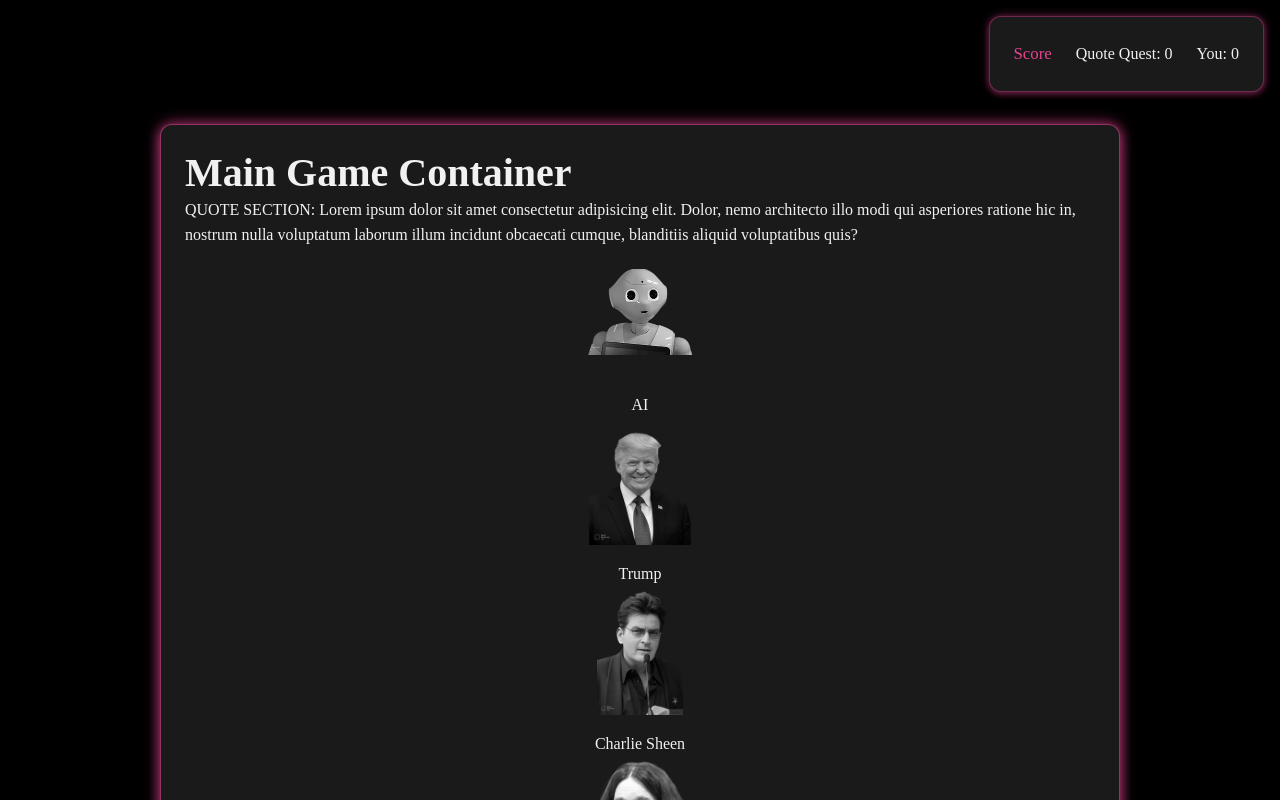
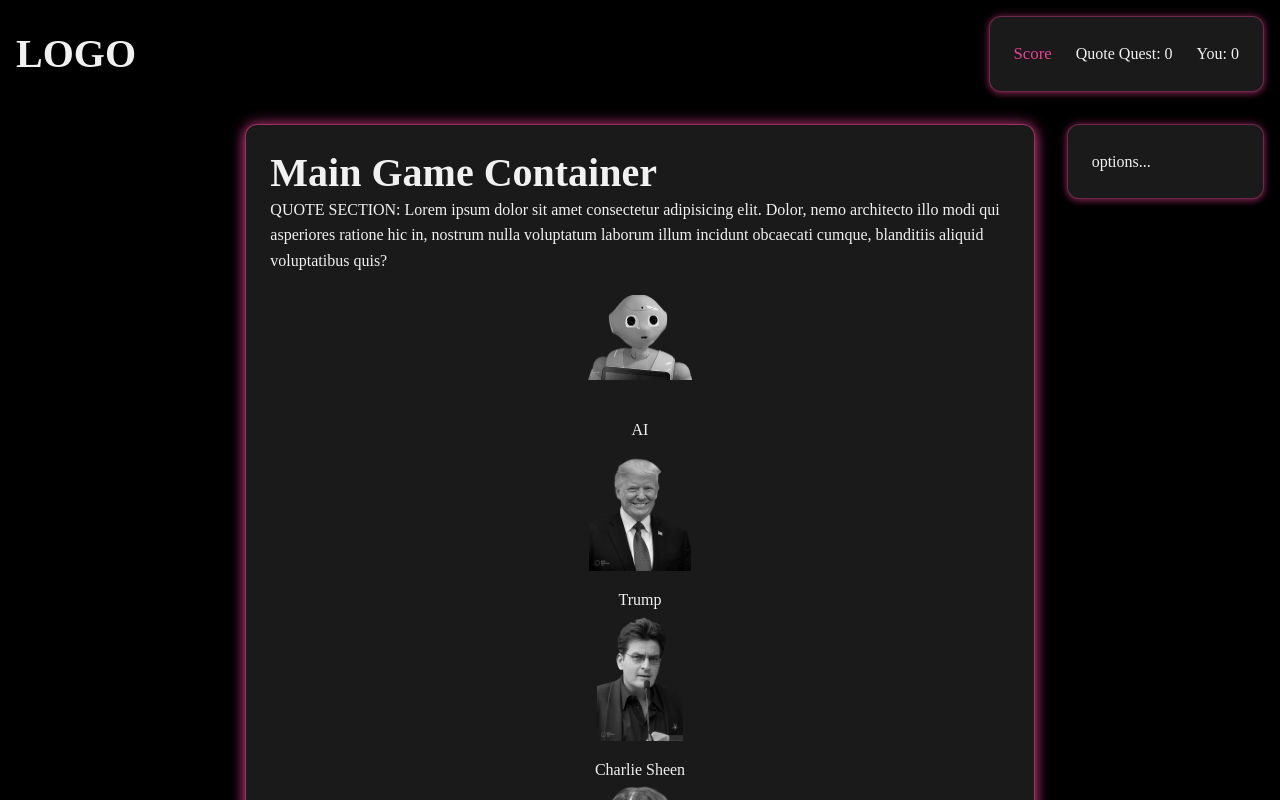
Before and after one commit to johnathanbryce/quote-quest, a React (Vite) app: page / in a window 1280 px wide. Shown: the top 800 px of the page. Built offline with nearby package versions, Linux system fonts and the light colour scheme.

Commit message:
update: basic layout finalized for game page

```diff
--- a/src/App.tsx
+++ b/src/App.tsx
@@ -1,7 +1,6 @@
 // layout
 import MainLayout from "./layout/MainLayout";
 import Header from "./layout/Header/Header";
-import Footer from "./layout/Footer";
 // content
 import GamePage from "./pages/GamePage";
 // context
@@ -13,7 +12,6 @@ function App() {
       <GameProvider>
         <Header />
         <GamePage />
-        <Footer />
       </GameProvider>
     </MainLayout>
   );
--- a/src/layout/Footer.tsx
+++ /dev/null
@@ -1,7 +0,0 @@
-import React from "react";
-
-const Footer = () => {
-  return <div></div>;
-};
-
-export default Footer;
--- a/src/layout/Header/Header.tsx
+++ b/src/layout/Header/Header.tsx
@@ -5,6 +5,7 @@ import Score from "./Score";
 const Header = () => {
   return (
     <header className={styles.header}>
+      <h2>LOGO</h2>
       <Panel glowStrength="light">
         <Score />
       </Panel>
--- a/src/layout/Header/HeaderStyles.module.scss
+++ b/src/layout/Header/HeaderStyles.module.scss
@@ -2,8 +2,8 @@
 
 .header {
   display: flex;
-  align-items: flex-end;
-  justify-content: flex-end;
+  align-items: center;
+  justify-content: space-between;
   width: 100%;
 }
 
--- a/src/pages/GamePage.tsx
+++ b/src/pages/GamePage.tsx
@@ -1,33 +1,25 @@
-import { GameProvider } from "../context/GameContext";
+import styles from "./GamePageStyles.module.scss";
+import MainGameContainer from "./_components/MainGameContainer";
 import Panel from "../components/Panel/Panel";
-import QuoterOptionsList from "../components/QuoterOptionsList";
 
 const GamePage = () => {
   return (
-    <GameProvider>
-      <div className="game_container_main">
-        <div className="quote_container">
-          <Panel>
-            <h2>Main Game Container </h2>
-            <p>
-              QUOTE SECTION: Lorem ipsum dolor sit amet consectetur adipisicing elit. Dolor, nemo
-              architecto illo modi qui asperiores ratione hic in, nostrum nulla voluptatum laborum
-              illum incidunt obcaecati cumque, blanditiis aliquid voluptatibus quis?
-            </p>
-            {/* display quoter options in a flex-wrap: */}
-            <QuoterOptionsList />
-            <button> How To Play (modal)</button>
-          </Panel>
-        </div>
+    <section className={styles.game_container}>
+      {/* empty flex container for left side on xl/lg screens */}
+      <div className={styles.flex_container_secondary} />
 
-        {/*         <div className="options_container">
-          <Panel glowStrength="light">
-            <p>Options Icon</p>
+      {/* main game flex container */}
+      <div className={styles.flex_container_primary}>
+        <MainGameContainer />
+      </div>
 
-          </Panel>
-        </div> */}
+      {/* flex container for right side on xl/lg screens*/}
+      <div className={styles.flex_container_secondary}>
+        <Panel glowStrength="light">
+          <p>options...</p>
+        </Panel>
       </div>
-    </GameProvider>
+    </section>
   );
 };
 
--- /dev/null
+++ b/src/pages/GamePageStyles.module.scss
@@ -0,0 +1,15 @@
+@import "../styles/variables.scss";
+
+.game_container {
+  display: flex;
+  gap: $spacing-xl;
+  width: 100%;
+  margin-top: $spacing-xl;
+}
+
+.flex_container_primary {
+  flex: 0.8;
+}
+.flex_container_secondary {
+  flex: 0.2;
+}
--- /dev/null
+++ b/src/pages/_components/MainGameContainer.tsx
@@ -0,0 +1,21 @@
+import React from "react";
+import Panel from "../../components/Panel/Panel";
+import QuoterOptionsList from "../../components/QuoterOptionsList";
+
+const MainGameContainer = () => {
+  return (
+    <Panel>
+      <h2>Main Game Container </h2>
+      <p>
+        QUOTE SECTION: Lorem ipsum dolor sit amet consectetur adipisicing elit. Dolor, nemo
+        architecto illo modi qui asperiores ratione hic in, nostrum nulla voluptatum laborum illum
+        incidunt obcaecati cumque, blanditiis aliquid voluptatibus quis?
+      </p>
+      {/* display quoter options in a flex-wrap: */}
+      <QuoterOptionsList />
+      <button> How To Play (modal)</button>
+    </Panel>
+  );
+};
+
+export default MainGameContainer;
--- a/src/styles/utility.scss
+++ b/src/styles/utility.scss
@@ -6,16 +6,7 @@
   padding: 1rem 1rem;
 }
 
-.content_layout {
-  /*   display: grid;
-  place-items: center;
-  width: 100%; */
-  width: 100%;
-  height: 100%;
-  border: 0.1px solid white;
-}
-
-.game_container_main {
+/* .game_container_main {
   display: flex;
   flex-direction: column;
   align-items: center;
@@ -26,8 +17,4 @@
 .quote_container {
   flex: 2;
   max-width: 60rem;
-}
-
-.options_container {
-  flex: 1; /* Makes the extras container smaller */
-}
+} */
```
Also changed, not shown: src/layout/ContentLayout.tsx (deleted, +0 -11 lines).
